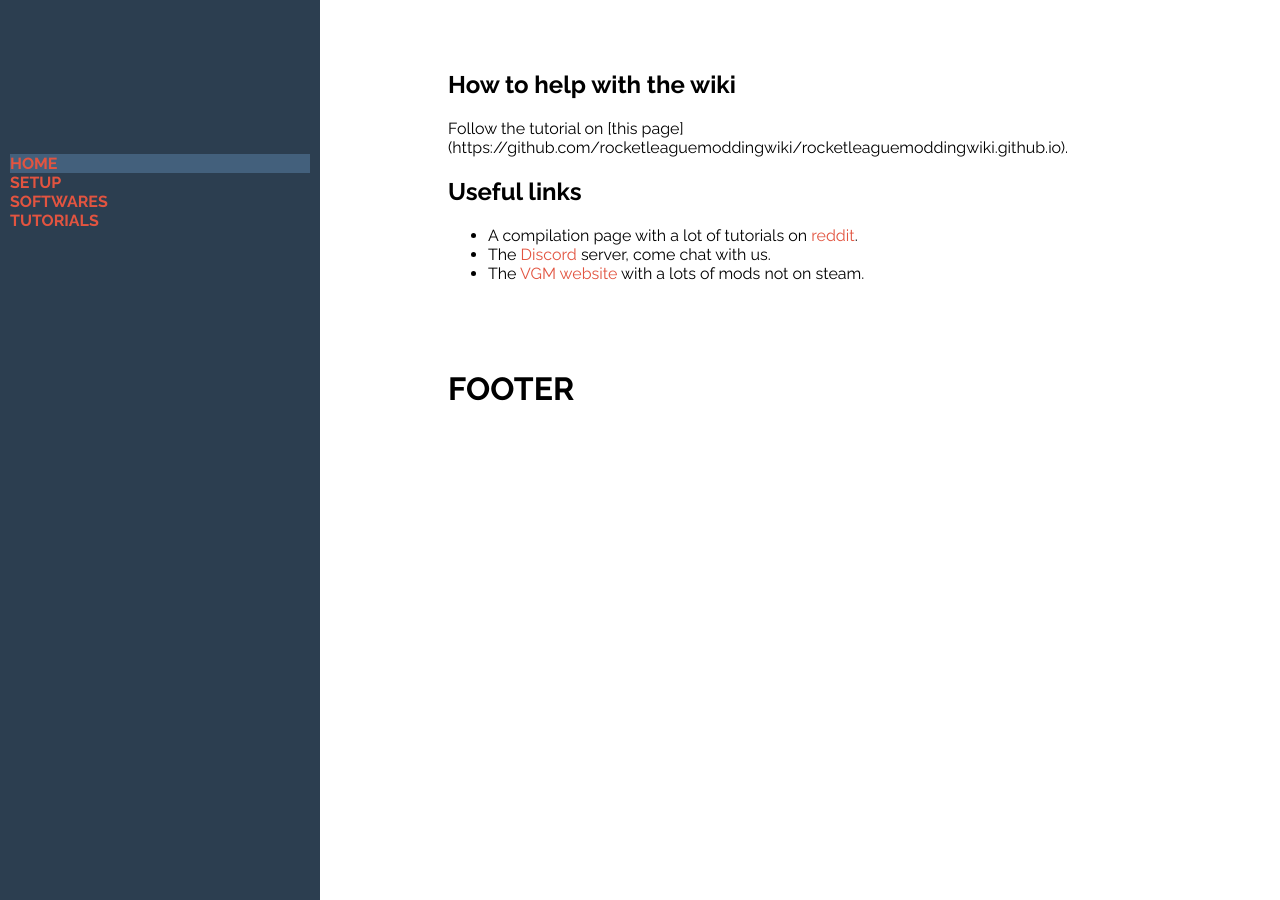
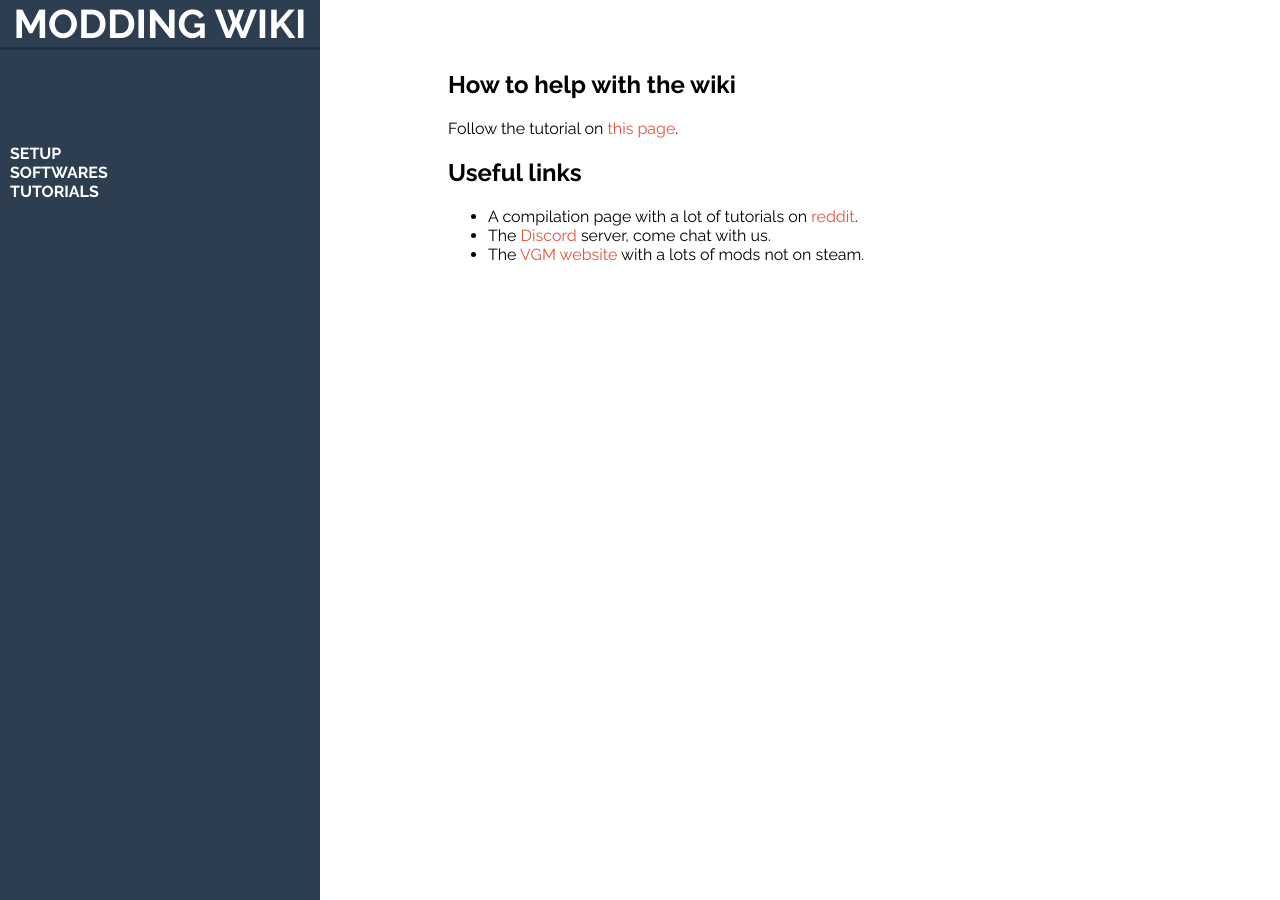
Before and after one commit to rocketleaguemoddingwiki/rocketleaguemoddingwiki.github.io, a Jekyll site: the page built from index.html, in a window 1280 px wide and 900 px high. Built offline with Jekyll 4.4.1, drawn with Linux system fonts in a browser that asks for light colours.

Commit message:
Working menu

```diff
--- a/_data/navigation.yml
+++ b/_data/navigation.yml
@@ -1,6 +1,3 @@
-- title: HOME
-  url: /
-
 - title: SETUP
   sublinks:
     - title: Required
--- a/_includes/footer.html
+++ b/_includes/footer.html
@@ -1,3 +1 @@
-<div class="footer">
-	<h1>FOOTER</h1>
-</div>
+footer wip
--- a/_includes/nav.html
+++ b/_includes/nav.html
@@ -1,3 +1,9 @@
+<nav class="nav_header">
+	<a href="{{ site.baseurl }}/index.html">
+		MODDING WIKI
+	</a>
+</nav>
+
 <nav class="nav">
 	<ul>
 		{% assign links = site.data.navigation %}
@@ -7,28 +13,34 @@
 
 			{% assign isCurrentPage = nil %}
 
-
 			{% if page.url contains link.url %}
 				{% assign isCurrentPage = 'current_menu_item' %}
 			{% endif %}
 
 			{% if link.sublinks %}
-
-                <li class="menu_item_category {{ isCurrentPage }}">
-                    <a onclick="changeDisplay(event, 'dropdown_{{ count }}', 'block')"><strong>{{ link.title }}</strong></a>
+				<li id="{{ isCurrentPage }}" class="js_identifier_category">
+					<a class="menu_item" onclick="changeDisplay(event, 'dropdown_{{ count }}', 'block')"><strong>{{ link.title }}</strong></a>
 					<ul id="dropdown_{{ count }}" class="dropdown">
 						{% for sublink in link.sublinks %}
-                            <li>
-                                <a href="{{ site.baseurl }}{{ sublink.url }}">{{ sublink.title }}</a>
+
+							{% assign isCurrentSubPage = nil %}
+
+							{% if page.url contains sublink.url %}
+								{% assign isCurrentSubPage = 'current_menu_item' %}
+							{% endif %}
+
+							<li id="{{ isCurrentSubPage }}" class="js_identifier_submenu_item">
+								<a class="submenu_item" href="{{ site.baseurl }}{{ sublink.url }}">{{ sublink.title }}</i></a>
 							</li>
+
 						{% endfor %}
 					</ul>
 				</li>
 
 			{% else %}
 
-                <li class="{{ isCurrentPage }}">
-                    <a href="{{ site.baseurl }}{{ link.url }}"><strong>{{ link.title }}</strong></strong></a>
+				<li id="{{ isCurrentPage }}" class="js_identifier_menu_item">
+					<a class="menu_item" href="{{ site.baseurl }}{{ link.url }}"><strong>{{ link.title }}</strong></strong></a>
 				</li>
 
 			{% endif %}
--- a/_layouts/default.html
+++ b/_layouts/default.html
@@ -5,6 +5,7 @@
 	<title>RL Modding Wiki</title>
 	<link rel="stylesheet" type="text/css" href="{{site.baseurl}}/css/common.css">
 	<link rel="stylesheet" type="text/css" href="{{site.baseurl}}/css/rouge-monokai.css">
+	<link rel="stylesheet" href="https://use.fontawesome.com/releases/v5.7.1/css/all.css">
 	<link href="https://fonts.googleapis.com/css?family=Raleway:400,700" rel="stylesheet">
 </head>
 <body>
@@ -14,7 +15,9 @@
 	<div class="page_container">
 		{{content}}
 	</div>
-	{% include footer.html %}
+	<div class="footer_container">
+		{% include footer.html %}
+	</div>
 	<script type="text/javascript" src="{{site.baseurl}}/js/main.js"></script>
 </body>
 </html>
--- a/css/common.css
+++ b/css/common.css
@@ -1,3 +1,7 @@
+html {
+	overflow-y: scroll;
+}
+
 body {
 	margin: 0;
 	font-family: 'Raleway', sans-serif;
@@ -9,18 +13,14 @@
 	height: auto;
 }
 
-a {
-	text-decoration: none;
-	color: #e25440;
-}
-
-a:hover, button:hover {
-	color: #b9301c;
-	-o-transition: .5s;
-	-ms-transition: .5s;
-	-moz-transition: .5s;
-	-webkit-transition: .5s;
-}
+/*
+██╗     ███████╗███████╗████████╗    ██████╗  █████╗ ███╗   ██╗███████╗██╗
+██║     ██╔════╝██╔════╝╚══██╔══╝    ██╔══██╗██╔══██╗████╗  ██║██╔════╝██║
+██║     █████╗  █████╗     ██║       ██████╔╝███████║██╔██╗ ██║█████╗  ██║
+██║     ██╔══╝  ██╔══╝     ██║       ██╔═══╝ ██╔══██║██║╚██╗██║██╔══╝  ██║
+███████╗███████╗██║        ██║       ██║     ██║  ██║██║ ╚████║███████╗███████╗
+╚══════╝╚══════╝╚═╝        ╚═╝       ╚═╝     ╚═╝  ╚═╝╚═╝  ╚═══╝╚══════╝╚══════╝
+ */
 
 .left_panel {
 	min-height: 100vh;
@@ -33,51 +33,119 @@
 	float: left;
 }
 
-.nav > ul {
-	list-style-type: none;
-	padding: 10px;
+.nav_header {
+	border-bottom: 3px solid #233140;
+	position: fixed;
+	top: 0;
+	width: 25%;
 }
 
-.nav_button {
-	background-color: #1a2530;
-	margin-bottom: 10px;
+.nav_header a {
+	text-decoration: none;
+	color: white;
+	font-weight: bolder;
+	display: inline-block;
+	width: 100%;
+	text-align: center;
+	top: 0;
+	font-size: 2.5em;
 }
 
-.nav_button:hover {
-	background-color: #43607C;
+.nav ul {
+	list-style-type: none;
+	padding: 0;
+}
+
+.nav a {
+	color: white;
+	text-decoration: none;
+	display: inline-block;
+	width: 100%;
+	box-sizing: border-box;
+}
+
+.nav a:hover {
+	background-color: #415161;
+}
+
+.menu_item {
+	border: none;
+	display: block;
+	padding: 0 10px;
+	text-decoration: none;
+	color: #e25440;
+}
+
+.submenu_item {
+
+	padding-left: 20px;
+}
+
+.menu_item:hover {
+	cursor: pointer;
+}
+
+#current_menu_item {
+	background-color: #273748;
+}
+
+.dropdown {
+	display: none;
 	-o-transition: .5s;
 	-ms-transition: .5s;
 	-moz-transition: .5s;
 	-webkit-transition: .5s;
 }
 
-.menu_item {
-	border: none;
-	display: block;
-	padding: 0;
-	text-decoration: none;
-	color: #e25440;
-}
+/*
+██████╗  █████╗  ██████╗ ███████╗     ██████╗ ██████╗ ███╗   ██╗████████╗ █████╗ ██╗███╗   ██╗███████╗██████╗
+██╔══██╗██╔══██╗██╔════╝ ██╔════╝    ██╔════╝██╔═══██╗████╗  ██║╚══██╔══╝██╔══██╗██║████╗  ██║██╔════╝██╔══██╗
+██████╔╝███████║██║  ███╗█████╗      ██║     ██║   ██║██╔██╗ ██║   ██║   ███████║██║██╔██╗ ██║█████╗  ██████╔╝
+██╔═══╝ ██╔══██║██║   ██║██╔══╝      ██║     ██║   ██║██║╚██╗██║   ██║   ██╔══██║██║██║╚██╗██║██╔══╝  ██╔══██╗
+██║     ██║  ██║╚██████╔╝███████╗    ╚██████╗╚██████╔╝██║ ╚████║   ██║   ██║  ██║██║██║ ╚████║███████╗██║  ██║
+╚═╝     ╚═╝  ╚═╝ ╚═════╝ ╚══════╝     ╚═════╝ ╚═════╝ ╚═╝  ╚═══╝   ╚═╝   ╚═╝  ╚═╝╚═╝╚═╝  ╚═══╝╚══════╝╚═╝  ╚═╝
+*/
 
-.menu_sub_item {
-
-}
-
-.menu_item_category:hover {
-	cursor: pointer;
-}
-
-.current_menu_item {
-	background-color: #43607C;
-}
-
-.page_container, .footer {
+.page_container {
 	margin-left: 25%;
 	margin-top: 50px;
 	float: left;
 	padding: 0 10%;
 	word-break: break-word;
+	min-height: 100vh;
 }
+
+.footer_container {
+	color: white;
+	background-color: #233140;
+	margin-left: 25%;
+	margin-top: 50px;
+	float: left;
+	padding: 0 10%;
+	width: 55%;
+}
+
+.page_container a {
+	text-decoration: none;
+	color: #e25440;
+}
+
+.page_container a:hover {
+	color: #b9301c;
+	-o-transition: .5s;
+	-ms-transition: .5s;
+	-moz-transition: .5s;
+	-webkit-transition: .5s;
+}
+
+/*
+██╗  ██╗██╗ ██████╗ ██╗  ██╗██╗     ██╗ ██████╗ ██╗  ██╗████████╗
+██║  ██║██║██╔════╝ ██║  ██║██║     ██║██╔════╝ ██║  ██║╚══██╔══╝
+███████║██║██║  ███╗███████║██║     ██║██║  ███╗███████║   ██║
+██╔══██║██║██║   ██║██╔══██║██║     ██║██║   ██║██╔══██║   ██║
+██║  ██║██║╚██████╔╝██║  ██║███████╗██║╚██████╔╝██║  ██║   ██║
+╚═╝  ╚═╝╚═╝ ╚═════╝ ╚═╝  ╚═╝╚══════╝╚═╝ ╚═════╝ ╚═╝  ╚═╝   ╚═╝
+*/
 
 div.highlight {
 	padding: 0 13px 0 13px;
@@ -97,34 +165,3 @@
 	font-family: Consolas, Menlo, Monaco, Lucida Console, Liberation Mono, DejaVu Sans Mono, Bitstream Vera Sans Mono, Courier New, monospace, serif;
 	font-size: .85em;
 }
-
-.carret {
-	-o-transition: .5s;
-	-ms-transition: .5s;
-	-moz-transition: .5s;
-	-webkit-transition: .5s;
-}
-
-.carret-left {
-	width: 0;
-	height: 0;
-	border-top: 10px solid transparent;
-	border-bottom: 10px solid transparent;
-	border-right:10px solid white;
-}
-
-.carret-down {
-	width: 0;
-	height: 0;
-	border-left: 20px solid transparent;
-	border-right: 20px solid transparent;
-	border-top: 20px solid white;
-}
-
-.dropdown {
-	display: none;
-	-o-transition: .5s;
-	-ms-transition: .5s;
-	-moz-transition: .5s;
-	-webkit-transition: .5s;
-}
--- a/index.html
+++ b/index.html
@@ -2,7 +2,7 @@
 layout: default
 ---
 <h2>How to help with the wiki</h2>
-	Follow the tutorial on [this page](https://github.com/rocketleaguemoddingwiki/rocketleaguemoddingwiki.github.io).
+	Follow the tutorial on <a href="https://github.com/rocketleaguemoddingwiki/rocketleaguemoddingwiki.github.io">this page</a>.
 <h2>Useful links</h2>
 <ul>
 	<li>A compilation page with a lot of tutorials on <a href="https://www.reddit.com/r/RocketLeagueMods/comments/4wzunj/everything_you_need_to_know_about_rocket_league/">reddit</a>.</li>
--- a/js/main.js
+++ b/js/main.js
@@ -15,11 +15,27 @@
 
 }
 
-function getStyle(element, property)
-{
-	if (element.currentStyle)
-		var y = element.currentStyle[property];
-	else if (window.getComputedStyle)
-		var y = document.defaultView.getComputedStyle(element, null).getPropertyValue(property);
-	return y;
+function getStyle(element, property){
+
+	// Get the computed property of an element
+	// the if statement is here only for Internet Explorer
+	if (element.currentStyle) {
+		var computedProperty = element.currentStyle[property];
+	} else if (window.getComputedStyle) {
+		var computedProperty = document.defaultView.getComputedStyle(element, null).getPropertyValue(property);
+	}
+
+	return computedProperty;
 }
+
+window.onload = function () {
+
+	// Get the selected menu item, and if it is a submenu item, open the category
+	var element = document.getElementById("current_menu_item");
+
+	if (element.classList.contains("js_identifier_submenu_item")) {
+		var parent = element.parentElement;
+		parent.style.display = "block";
+	}
+
+}
```
Lines whose indentation alone changed are shown as unchanged.
